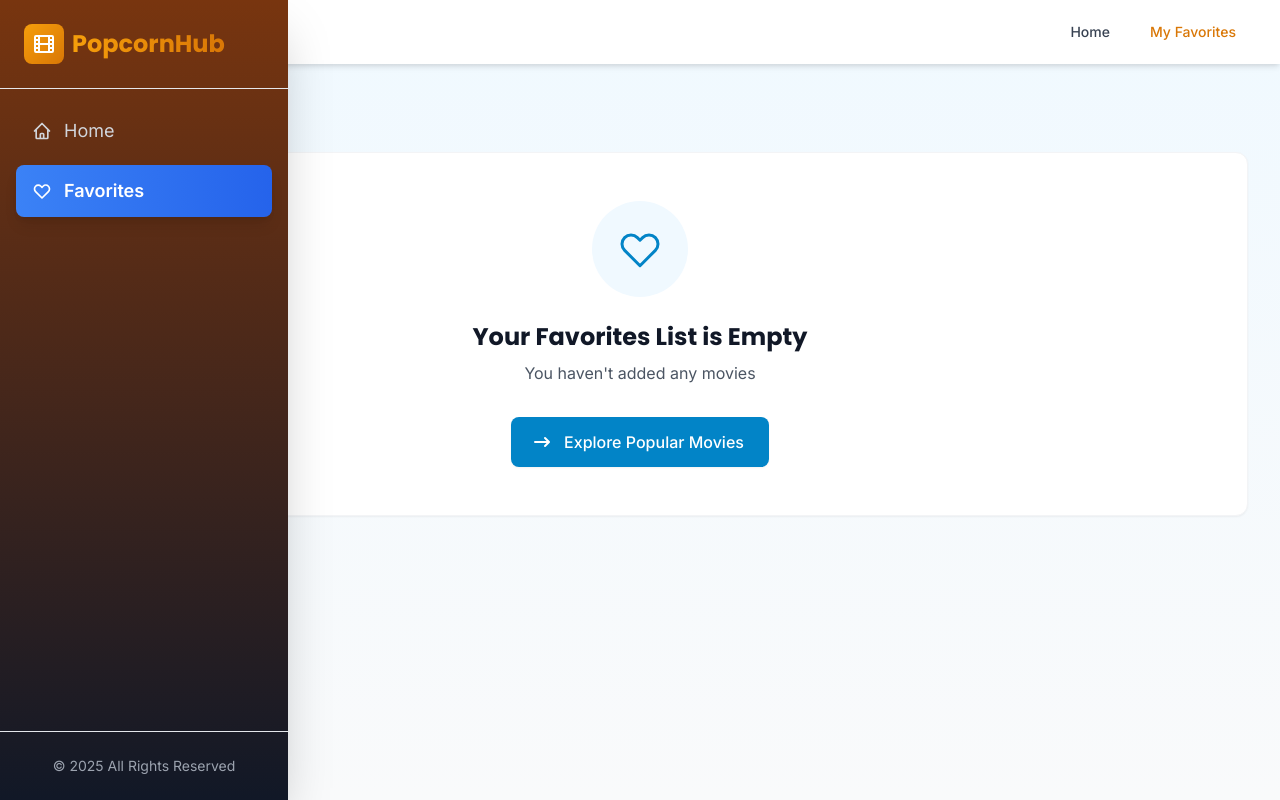
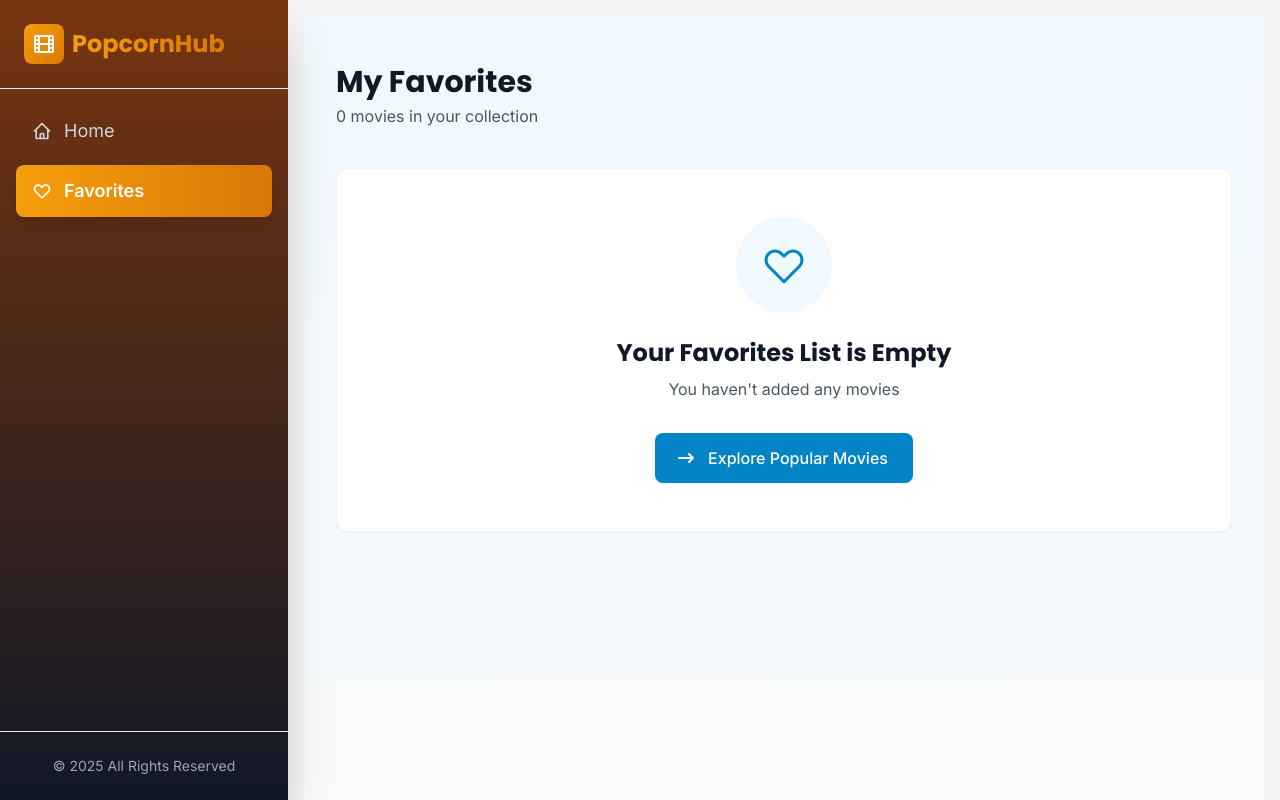
Before and after one commit to gihozo-elyse/movie-explorer, a React (Vite) app: page /favorites in a window 1280 px wide. Shown: the top 800 px of the page. Built offline with nearby package versions, Linux system fonts and the light colour scheme.

Commit message:
i change hello section style

```diff
--- a/src/App.jsx
+++ b/src/App.jsx
@@ -17,9 +17,12 @@ function App() {
   return (
     <FavoritesContext.Provider value={favorites}>
       <Router>
-        <div className="min-h-screen bg-gray-100 flex flex-col">
+        <div className="min-h-screen bg-gray-100 flex">
           <Navbar favoritesCount={favorites.length} />
-          <main className="flex-1">
+
+          {/* Main content area with left margin for sidebar */}
+          <div className="flex-1 flex flex-col min-w-0">
+            <main className="flex-1 p-4 lg:ml-72">
               <Routes>
                 <Route path="/" element={<Home />} />
                 <Route path="/movie/:id" element={<MovieDetails />} />
@@ -28,6 +31,7 @@ function App() {
               </Routes>
             </main>
             <Footer />
+          </div>
         </div>
       </Router>
     </FavoritesContext.Provider>
--- a/src/components/HeroSection.jsx
+++ b/src/components/HeroSection.jsx
@@ -28,14 +28,13 @@ function HeroSection() {
       <div className="relative max-w-7xl mx-auto px-4 sm:px-6 lg:px-8 py-24 md:py-32">
         <div className="text-center">
           <h1 className="text-4xl md:text-6xl font-extrabold tracking-tight text-white sm:text-5xl lg:text-7xl">
-            <span className="block">Discover Your Next</span>
-            <span className="block text-transparent bg-clip-text bg-gradient-to-r from-blue-400 to-blue-600">
-              Favorite Movie
+            <span className="block text-transparent bg-clip-text bg-gradient-to-r from-yellow-400 to-yellow-600">
+              Find Your Next Screen Obsession
             </span>
           </h1>
 
           <p className="mt-6 max-w-lg mx-auto text-xl text-gray-300">
-            Explore thousands of movies, find ratings, and create your personal watchlist.
+            Explore cinematic gems, see what's hot, and track your movie journey.
           </p>
 
           {/* Search Bar */}
@@ -57,7 +56,7 @@ function HeroSection() {
               </div>
               <button
                 type="submit"
-                className="inline-flex items-center px-6 py-4 border border-transparent text-base font-medium rounded-r-lg text-white bg-gradient-to-r from-blue-600 to-blue-700 hover:from-blue-700 hover:to-blue-800 focus:outline-none focus:ring-2 focus:ring-offset-2 focus:ring-blue-500"
+                className="inline-flex items-center px-6 py-4 border border-transparent text-base font-medium rounded-r-lg text-white bg-gradient-to-r from-yellow-600 to-yellow-700 hover:from-yellow-700 hover:to-yellow-800 focus:outline-none focus:ring-2 focus:ring-offset-2 focus:ring-yellow-500"
               >
                 Search
               </button>
--- a/src/components/Navbars.jsx
+++ b/src/components/Navbars.jsx
@@ -18,13 +18,11 @@ function Navbar() {
 
   return (
     <div className="relative">
-      <div className="bg-white shadow-md fixed w-full z-10">
-        <div className="max-w-7xl mx-auto px-4 sm:px-6 lg:px-8">
-          <div className="flex justify-between h-16">
-            <div className="flex items-center">
+      {/* Mobile menu button */}
+      <div className="fixed top-4 left-4 z-40 lg:hidden">
         <button
           onClick={toggleSidebar}
-                className="lg:hidden mr-2 text-gray-700 hover:text-yellow-600"
+          className="p-2 rounded-md text-white bg-yellow-600 hover:bg-yellow-700 focus:outline-none"
           aria-label="Toggle menu"
         >
           <svg className="w-6 h-6" fill="none" stroke="currentColor" viewBox="0 0 24 24">
@@ -35,37 +33,6 @@ function Navbar() {
             )}
           </svg>
         </button>
-              <Link to="/" className="flex-shrink-0 flex items-center">
-                <span className="text-2xl font-bold bg-gradient-to-r from-yellow-600 to-yellow-500 bg-clip-text text-transparent font-display">
-                  PopcornHub
-                </span>
-              </Link>
-            </div>
-
-            <div className="hidden lg:flex items-center space-x-4">
-              <Link
-                to="/"
-                className={`px-3 py-2 rounded-md text-sm font-medium ${
-                  isActive('/') ? 'text-yellow-600' : 'text-gray-700 hover:text-yellow-600'
-                }`}
-              >
-                Home
-              </Link>
-              <Link
-                to="/favorites"
-                className={`px-3 py-2 rounded-md text-sm font-medium ${
-                  isActive('/favorites') ? 'text-yellow-600' : 'text-gray-700 hover:text-yellow-600'
-                }`}
-              >
-                My Favorites {favorites.length > 0 && (
-                  <span className="ml-1 inline-flex items-center justify-center px-2 py-0.5 text-xs font-bold leading-none text-gray-900 bg-yellow-500 rounded-full">
-                    {favorites.length}
-                  </span>
-                )}
-              </Link>
-            </div>
-          </div>
-        </div>
       </div>
 
       {isOpen && (
@@ -102,8 +69,8 @@ function Navbar() {
               onClick={() => setIsOpen(false)}
               className={`flex items-center space-x-3 px-4 py-3 rounded-lg transition-all duration-200 ${
                 isActive('/')
-                  ? 'bg-gradient-to-r from-blue-500 to-blue-600 text-white font-semibold shadow-lg'
-                  : 'text-gray-300 hover:bg-gray-800 hover:text-blue-400'
+                  ? 'bg-gradient-to-r from-yellow-500 to-yellow-600 text-white font-semibold shadow-lg'
+                  : 'text-gray-300 hover:bg-gray-800 hover:text-yellow-400'
               }`}
             >
               <svg xmlns="http://www.w3.org/2000/svg" className="h-5 w-5" fill="none" viewBox="0 0 24 24" stroke="currentColor">
@@ -117,8 +84,8 @@ function Navbar() {
               onClick={() => setIsOpen(false)}
               className={`flex items-center justify-between px-4 py-3 rounded-lg transition-all duration-200 ${
                 isActive('/favorites')
-                  ? 'bg-gradient-to-r from-blue-500 to-blue-600 text-white font-semibold shadow-lg'
-                  : 'text-gray-300 hover:bg-gray-800 hover:text-blue-400'
+                  ? 'bg-gradient-to-r from-yellow-500 to-yellow-600 text-white font-semibold shadow-lg'
+                  : 'text-gray-300 hover:bg-gray-800 hover:text-yellow-400'
               }`}
             >
               <div className="flex items-center space-x-3">
--- a/src/components/ThemeToggle.jsx
+++ /dev/null
@@ -1,45 +0,0 @@
-import { useTheme } from '../contexts/ThemeContext';
-
-function ThemeToggle() {
-  const { darkMode, toggleDarkMode } = useTheme();
-
-  return (
-    <button
-      onClick={toggleDarkMode}
-      className="p-2 rounded-full focus:outline-none focus:ring-2 focus:ring-offset-2 focus:ring-blue-500 dark:focus:ring-offset-gray-900"
-      aria-label={darkMode ? 'Switch to light mode' : 'Switch to dark mode'}
-    >
-      {darkMode ? (
-        <svg
-          className="w-6 h-6 text-yellow-400"
-          fill="none"
-          viewBox="0 0 24 24"
-          stroke="currentColor"
-        >
-          <path
-            strokeLinecap="round"
-            strokeLinejoin="round"
-            strokeWidth={2}
-            d="M12 3v1m0 16v1m9-9h-1M4 12H3m15.364 6.364l-.707-.707M6.343 6.343l-.707-.707m12.728 0l-.707.707M6.343 17.657l-.707.707M16 12a4 4 0 11-8 0 4 4 0 018 0z"
-          />
-        </svg>
-      ) : (
-        <svg
-          className="w-6 h-6 text-gray-700"
-          fill="none"
-          viewBox="0 0 24 24"
-          stroke="currentColor"
-        >
-          <path
-            strokeLinecap="round"
-            strokeLinejoin="round"
-            strokeWidth={2}
-            d="M20.354 15.354A9 9 0 018.646 3.646 9.003 9.003 0 0012 21a9.003 9.003 0 008.354-5.646z"
-          />
-        </svg>
-      )}
-    </button>
-  );
-}
-
-export default ThemeToggle;
--- a/src/pages/Home.jsx
+++ b/src/pages/Home.jsx
@@ -54,11 +54,13 @@ function Home() {
       {/* Hero Section */}
       <HeroSection />
 
-      <div className="max-w-7xl mx-auto px-4 sm:px-6 lg:px-8 py-12">
+      <div className="max-w-7xl mx-auto px-4 sm:px-6 lg:px-8 py-8">
         {/* Search and Filter Section */}
-        <div className="mb-10 bg-white p-6 rounded-xl shadow-lg border border-gray-100">
-          <div className="flex flex-col md:flex-row md:items-center md:justify-between gap-6">
-            <div className="flex-1 max-w-2xl">
+        <div className="mb-10 bg-gradient-to-r from-yellow-50 to-amber-50 p-6 rounded-2xl shadow-md border border-yellow-100">
+          <h2 className="text-2xl font-bold text-gray-800 mb-6 text-center">Find Your Next Favorite Movie</h2>
+
+          {/* Search Bar */}
+          <div className="max-w-3xl mx-auto mb-6">
             <SearchBar
               initialValue={searchQuery}
               onSearch={handleSearch}
@@ -66,13 +68,16 @@ function Home() {
             />
           </div>
 
-            <div className="w-full md:w-auto">
+          {/* Category Filter */}
+          <div className="max-w-4xl mx-auto">
+            <h3 className="text-sm font-medium text-gray-600 mb-3 text-center">Or browse by category:</h3>
+            <div className="flex justify-center">
               <CategoryFilter
                 categories={Array.from(categories)}
                 selectedCategory={categoryParam}
                 onCategoryChange={handleCategoryChange}
-                className="justify-center md:justify-end"
-                maxVisible={5}
+                className="flex-wrap justify-center gap-2"
+                maxVisible={8}
               />
             </div>
           </div>
```
Also changed, not shown: src/components/SearchBar.jsx (+19 -16 lines), 1 other file (tests, documents, lock files or other folders). Lines whose indentation alone changed are shown as unchanged.
